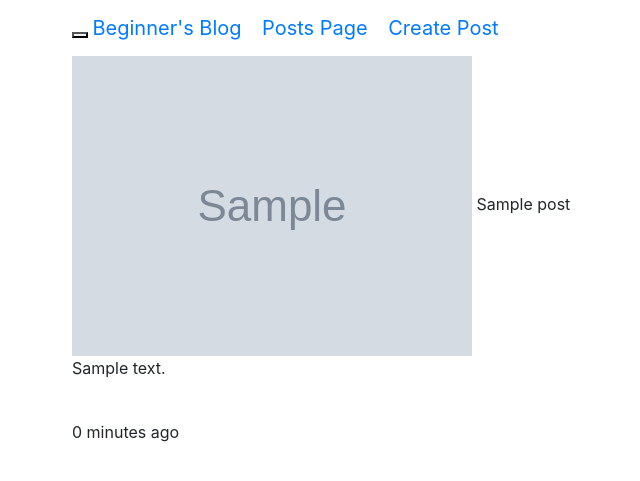
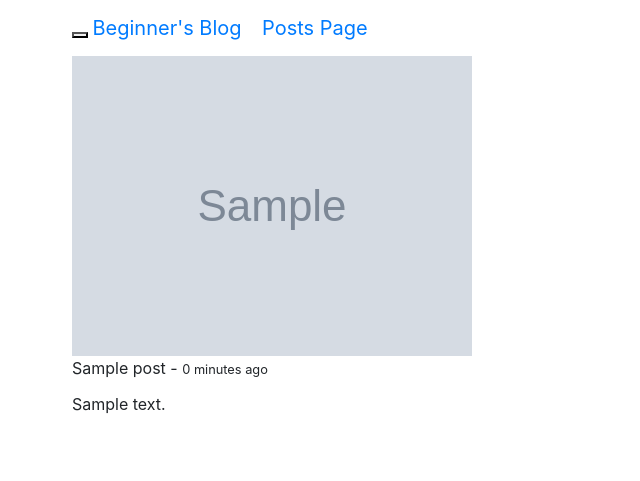
Before and after one commit to Harsun/beginnersblog, a Django app: page /post/1 in a window 1280 px wide. Shown: the top 481 px of the page, without its empty margins (13-653 px from the left). Run offline with Django 3.2, Linux system fonts and the light colour scheme; tables that the repository leaves empty hold one stand-in row (values such as "Sample post"); grey boxes marked "Sample" are stand-in pictures; some libraries are stand-ins or nearby versions.

Commit message:
fixing template errors and adding user authentication check for adding, editing and deleting posts.

```diff
--- a/post/templates/detail.html
+++ b/post/templates/detail.html
@@ -1,10 +1,12 @@
 {%  extends 'base.html' %}
 {% block body %}
     <div class="container">
-        <img src="{{ post.image.url }}" class="img-fluid" alt="Responsive image"/>
-        {{ post.title }}<br>
+        {%  if post.image %}<img src="{{ post.image.url }}" class="img-fluid" alt="responsive image"/>{% endif %}
+        <div class="card-title">{{ post.title }} - <small>{{ post.pubdate|timesince }} ago</small></div>
         {{ post.content|linebreaks }}<br>
-        {{ post.pubdate|timesince }} ago<br>
-        {{ post.upate }}<br>
+        {% if request.user.is_authenticated %}
+            <a href="{{ post.get_edit_url }}" class="btn btn-default">Update</a>
+            <a href="{{ post.get_delete_url }}" class="btn btn-danger">Delete</a>
+        {%  endif %}
     </div>
 {% endblock %}
--- a/post/templates/index.html
+++ b/post/templates/index.html
@@ -14,8 +14,10 @@
             <h5 class="card-title">{{ post.title }}<small> - {{ post.pubdate|timesince }} ago</small></h5>
             <p class="card-text" >{{ post.content|linebreaks|truncatewords:10}} </p>
             <a href="{{ post.get_absolute_url }}" class="btn btn-primary">Detail</a>
-            <a href="{{ post.get_edit_url }}" class="btn btn-default">Update</a>
-            <a href="{{ post.get_delete_url }}" class="btn btn-danger">Delete</a>
+            {% if request.user.is_authenticated %}
+                <a href="{{ post.get_edit_url }}" class="btn btn-default">Update</a>
+                <a href="{{ post.get_delete_url }}" class="btn btn-danger">Delete</a>
+            {% endif %}
         </div>
         {%  if forloop.counter|divisibleby:3 or forloop.last %}</div>
         {%  endif %}
--- a/templates/base.html
+++ b/templates/base.html
@@ -3,7 +3,7 @@
 <!DOCTYPE html>
 <html lang="en">
 <head>
-    <meta charset="UTF-8" name="viewport" content="width=device-width, initial-scale=1">
+    <meta charset="UTF-8" name="viewport" content="width=device-width, initial-scale=1"/>
     <title>{% block title %}Beginner's Blog{% endblock %}</title>
     <link rel="stylesheet" href="{% static 'css/bootstrap.min.css' %}" />
 </head>
--- a/templates/header.html
+++ b/templates/header.html
@@ -15,7 +15,9 @@
             <!-- İsim Soyisim veya Marka İsmi -->
             <a href={%  url 'home:index' %} class="navbar-brand">Beginner's Blog</a>
             <a href={% url 'post:index' %} class="navbar-brand">Posts Page</a>
-            <a href={% url 'post:create' %} class="navbar-brand">Create Post</a>
+            {%  if request.user.is_authenticated %}
+                <a href={% url 'post:create' %} class="navbar-brand">Create Post</a>
+            {% endif %}
         </div>
 
         <nav class="collapse navbar-collapse" role="navigation">
@@ -32,7 +34,7 @@
 
             <!-- Temel Sayfalar -->
             <ul class="nav navbar-nav navbar-right">
-                <li><a href="#">Anasayfa</a></li>
+                <li><a href="{{ 'home:index' }}">Home</a></li>
             </ul>
 
         </nav>
```
